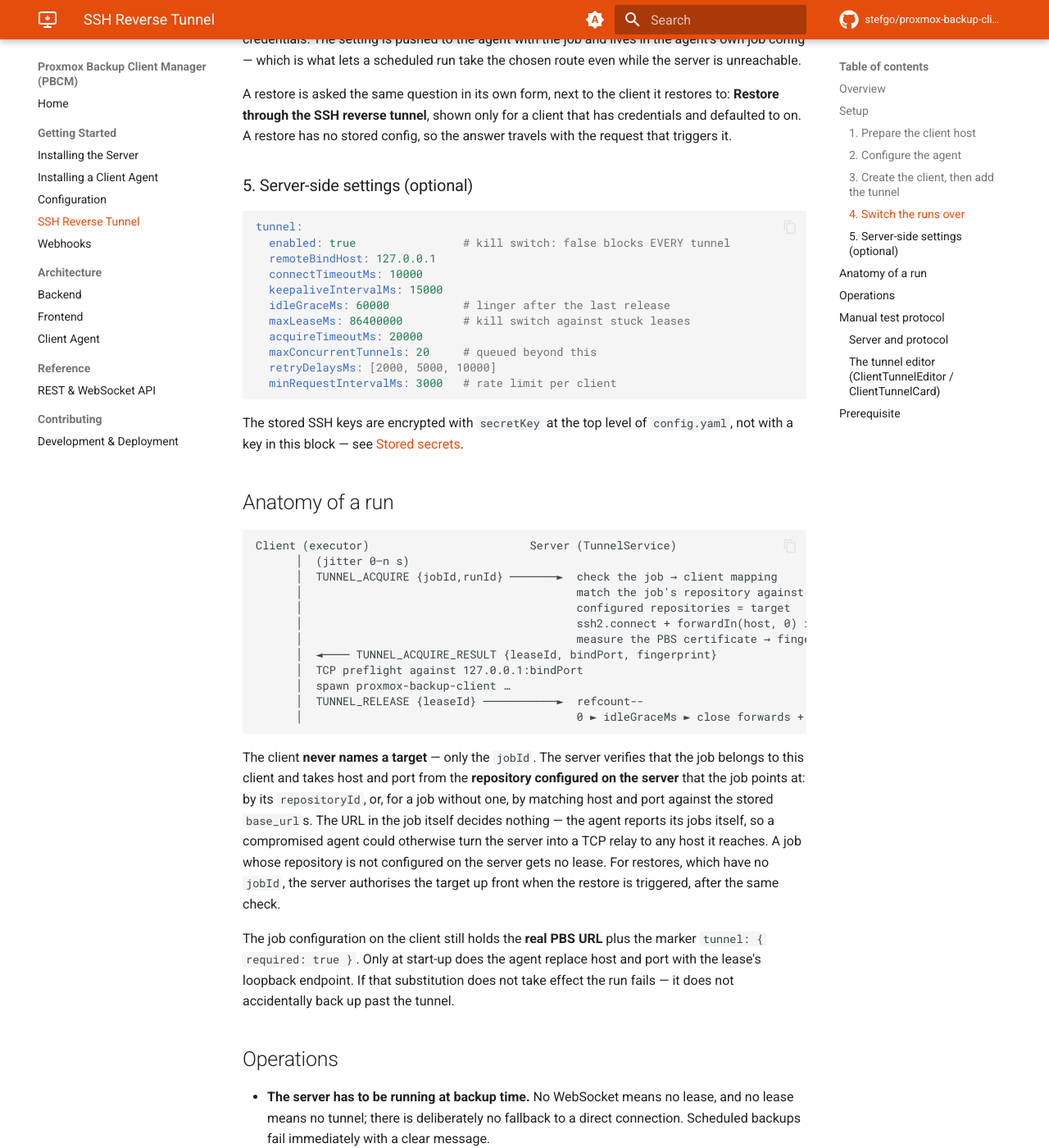
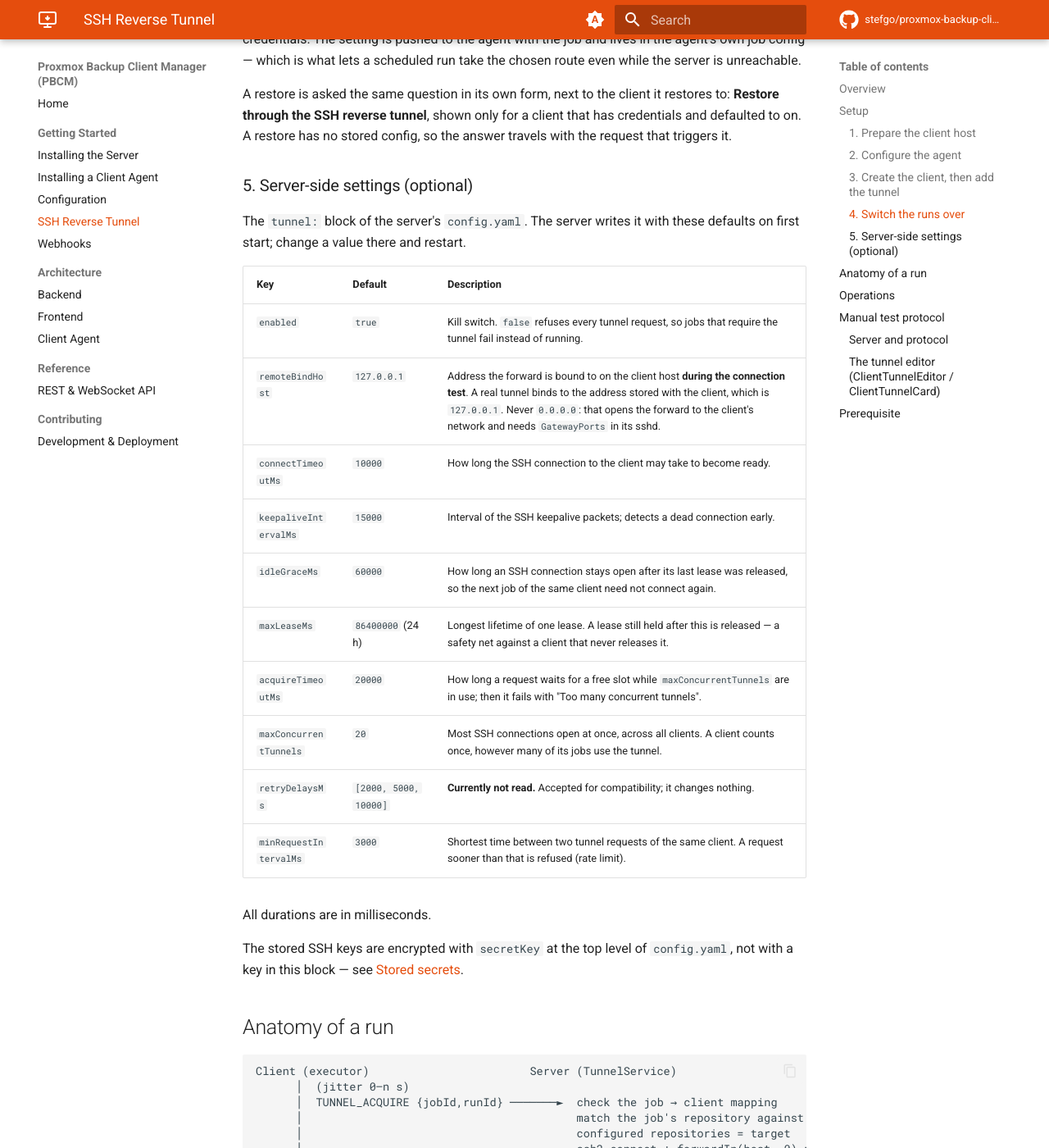
Before and after one commit to stefgo/proxmox-backup-client-manager, an MkDocs documentation site: the page built from docs/tunnel.md, in a window 1280 px wide and 1400 px high, scrolled down 3196 px. Shown: the whole window at 82% size. Built offline with MkDocs 1.6.1 and Material for MkDocs 9.7.7, drawn with Linux system fonts in a browser that asks for light colours; comment, search, counter and statistics services are not loaded.

Commit message:
docs(config): Document the OIDC, TLS and tunnel settings in detail
setup.md explains each OIDC field and when it is required, and adds
security.allow_self_signed_agent_certificates and the agent's tls.cert /
tls.key. serverUrl is now given as an HTTP(S) URL, from which the agent
derives the WebSocket address. tunnel.md replaces the bare YAML example
with a table of every key, its default and its effect, and marks
retryDelaysMs as not read.

Co-Authored-By: Claude Opus 5.5 <noreply@anthropic.com>

````diff
--- a/docs/tunnel.md
+++ b/docs/tunnel.md
@@ -138,19 +138,23 @@ triggers it.
 
 ### 5. Server-side settings (optional)
 
-```yaml
-tunnel:
-  enabled: true                # kill switch: false blocks EVERY tunnel
-  remoteBindHost: 127.0.0.1
-  connectTimeoutMs: 10000
-  keepaliveIntervalMs: 15000
-  idleGraceMs: 60000           # linger after the last release
-  maxLeaseMs: 86400000         # kill switch against stuck leases
-  acquireTimeoutMs: 20000
-  maxConcurrentTunnels: 20     # queued beyond this
-  retryDelaysMs: [2000, 5000, 10000]
-  minRequestIntervalMs: 3000   # rate limit per client
-```
+The `tunnel:` block of the server's `config.yaml`. The server writes it with these defaults on
+first start; change a value there and restart.
+
+| Key | Default | Description |
+| :-- | :------ | :---------- |
+| `enabled` | `true` | Kill switch. `false` refuses every tunnel request, so jobs that require the tunnel fail instead of running. |
+| `remoteBindHost` | `127.0.0.1` | Address the forward is bound to on the client host **during the connection test**. A real tunnel binds to the address stored with the client, which is `127.0.0.1`. Never `0.0.0.0`: that opens the forward to the client's network and needs `GatewayPorts` in its sshd. |
+| `connectTimeoutMs` | `10000` | How long the SSH connection to the client may take to become ready. |
+| `keepaliveIntervalMs` | `15000` | Interval of the SSH keepalive packets; detects a dead connection early. |
+| `idleGraceMs` | `60000` | How long an SSH connection stays open after its last lease was released, so the next job of the same client need not connect again. |
+| `maxLeaseMs` | `86400000` (24 h) | Longest lifetime of one lease. A lease still held after this is released — a safety net against a client that never releases it. |
+| `acquireTimeoutMs` | `20000` | How long a request waits for a free slot while `maxConcurrentTunnels` are in use; then it fails with "Too many concurrent tunnels". |
+| `maxConcurrentTunnels` | `20` | Most SSH connections open at once, across all clients. A client counts once, however many of its jobs use the tunnel. |
+| `retryDelaysMs` | `[2000, 5000, 10000]` | **Currently not read.** Accepted for compatibility; it changes nothing. |
+| `minRequestIntervalMs` | `3000` | Shortest time between two tunnel requests of the same client. A request sooner than that is refused (rate limit). |
+
+All durations are in milliseconds.
 
 The stored SSH keys are encrypted with `secretKey` at the top level of `config.yaml`, not with
 a key in this block — see [Stored secrets](setup.md#stored-secrets).
````
Also changed, not shown: docs/setup.md (+8 -6 lines).
